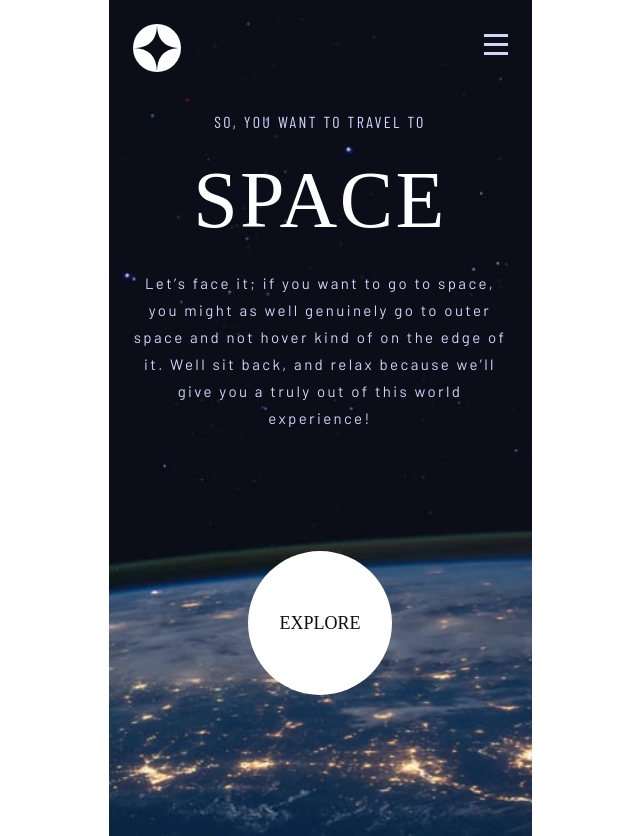
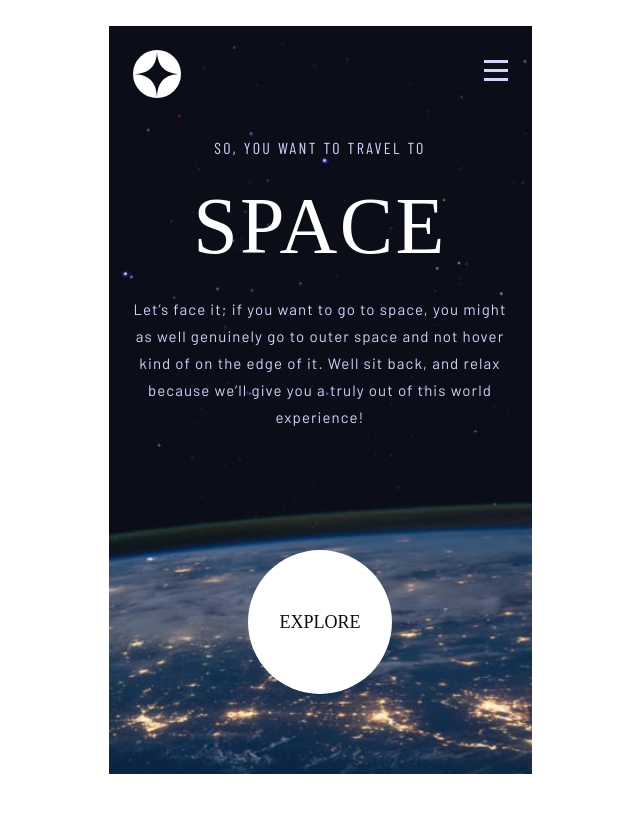
Before and after one commit to eric-suzuki-dev/fe.mentor-23-space-tourism-website-main, a React (Vite) app: page / in a window 1280 px wide. Shown: the whole page, without its empty margins (320-960 px from the left). After the commit the page ends 800 px from the top, so only its background shows below. Built offline with nearby package versions, Linux system fonts and the light colour scheme; a web font is replaced by a local one.

Commit message:
style/Navbar

```diff
--- a/src/components/HomeText/HomeText.module.css
+++ b/src/components/HomeText/HomeText.module.css
@@ -40,7 +40,7 @@ text-transform: uppercase;
     font-style: normal;
     font-weight: 400;
     line-height: 27px;
-    letter-spacing: 2.4px;
+    letter-spacing: 1.1px;
     color: var(--blue-300);
     align-self: stretch;
     text-align: center;
--- a/src/styles/HomePage.module.css
+++ b/src/styles/HomePage.module.css
@@ -3,7 +3,7 @@
     background-repeat: no-repeat;
 background-size: cover;
     width: 375px;
-    height: 812px;
+    height: 724px;
     padding: 0 24px 24px 24px;
     display: flex;
     flex-direction: column;
```
